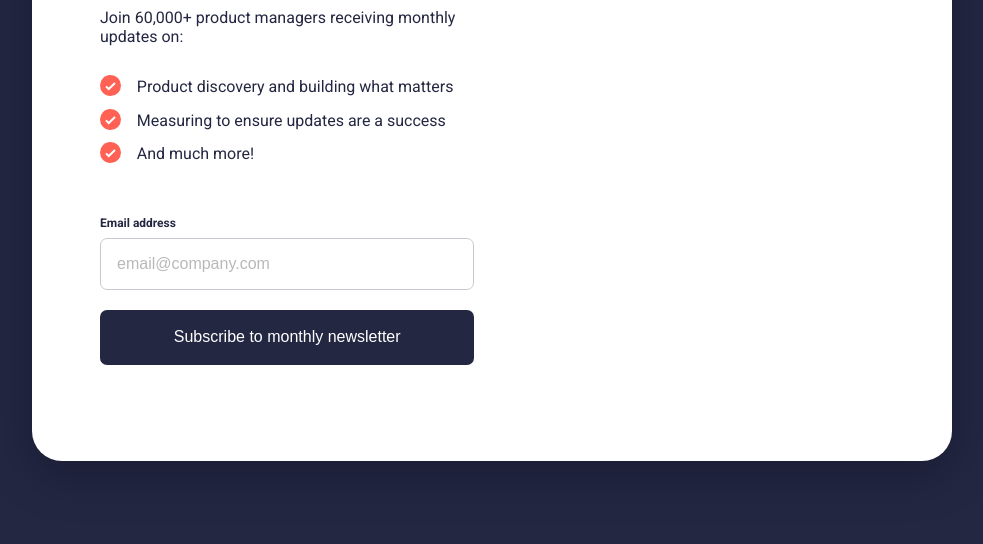
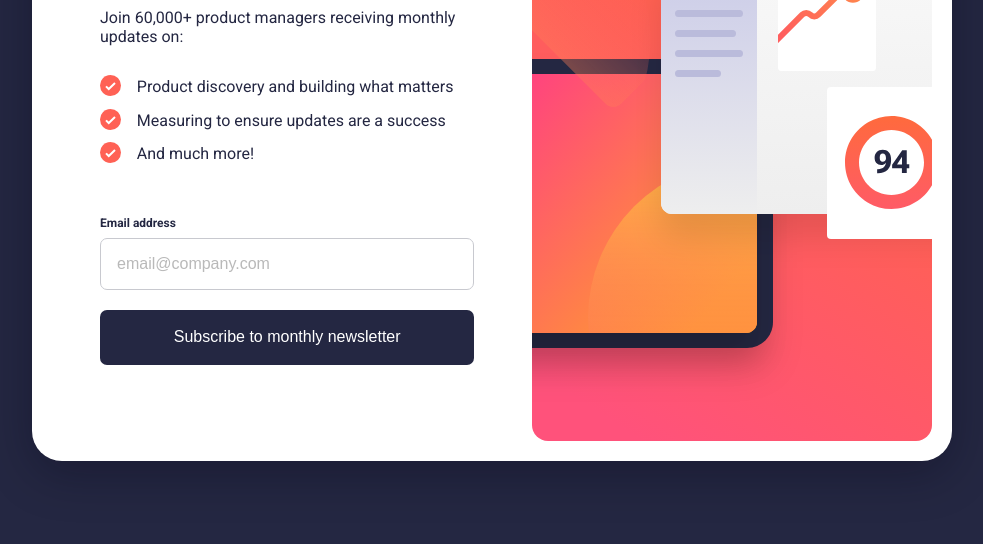
Before and after one commit to CptCartoon/Frontend-Mentor-Projects, a plain HTML site: page index.html in a window 1280 px wide. Shown: the part 256-800 px from the top of the page, without its empty margins (148-1131 px from the left). Drawn offline with Linux system fonts and the light colour scheme; the site is published under a folder, as on GitHub Pages, so addresses that start at the root find nothing.

Commit message:
Update style.css

```diff
--- a/style.css
+++ b/style.css
@@ -228,7 +228,7 @@ img.icon-success {
   }
 
   .sign-up-img {
-    background-image: url("/assets/images/illustration-sign-up-desktop.svg");
+    background-image: url("assets/images/illustration-sign-up-desktop.svg");
     order: 2;
     width: 400px;
     height: 593px;
```
